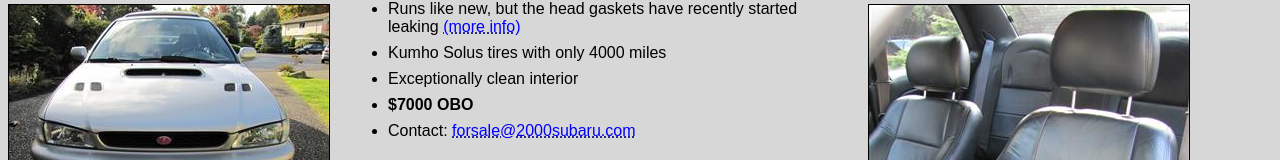
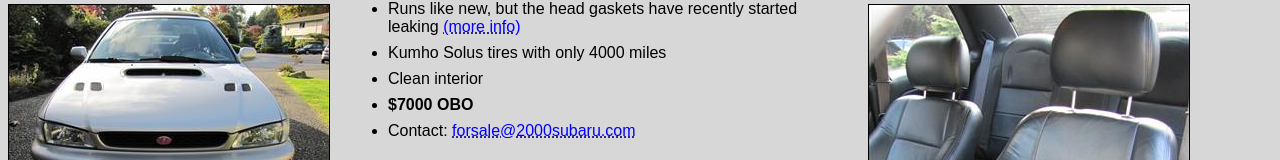
Before and after one commit to jeffhandley/2000subaru, a plain HTML site: page index.html in a window 1280 px wide. Shown: the part 256-416 px from the top of the page. Drawn offline with nearby package versions, Linux system fonts and the light colour scheme.

Commit message:
Clean interior

```diff
--- a/index.html
+++ b/index.html
@@ -22,7 +22,7 @@
                 <li>5-Speed Manual Transmission</li>
                 <li>Runs like new, but the head gaskets have recently started leaking <a href="headgaskets.html">(more info)</a></li>
                 <li>Kumho Solus tires with only 4000 miles</li>
-                <li>Exceptionally clean interior</li>
+                <li>Clean interior</li>
                 <li><strong>$7000 OBO</strong></li>
                 <li>Contact: <a href="mailto:forsale@2000subaru.com">forsale@2000subaru.com</a></li>
             </ul>
```
